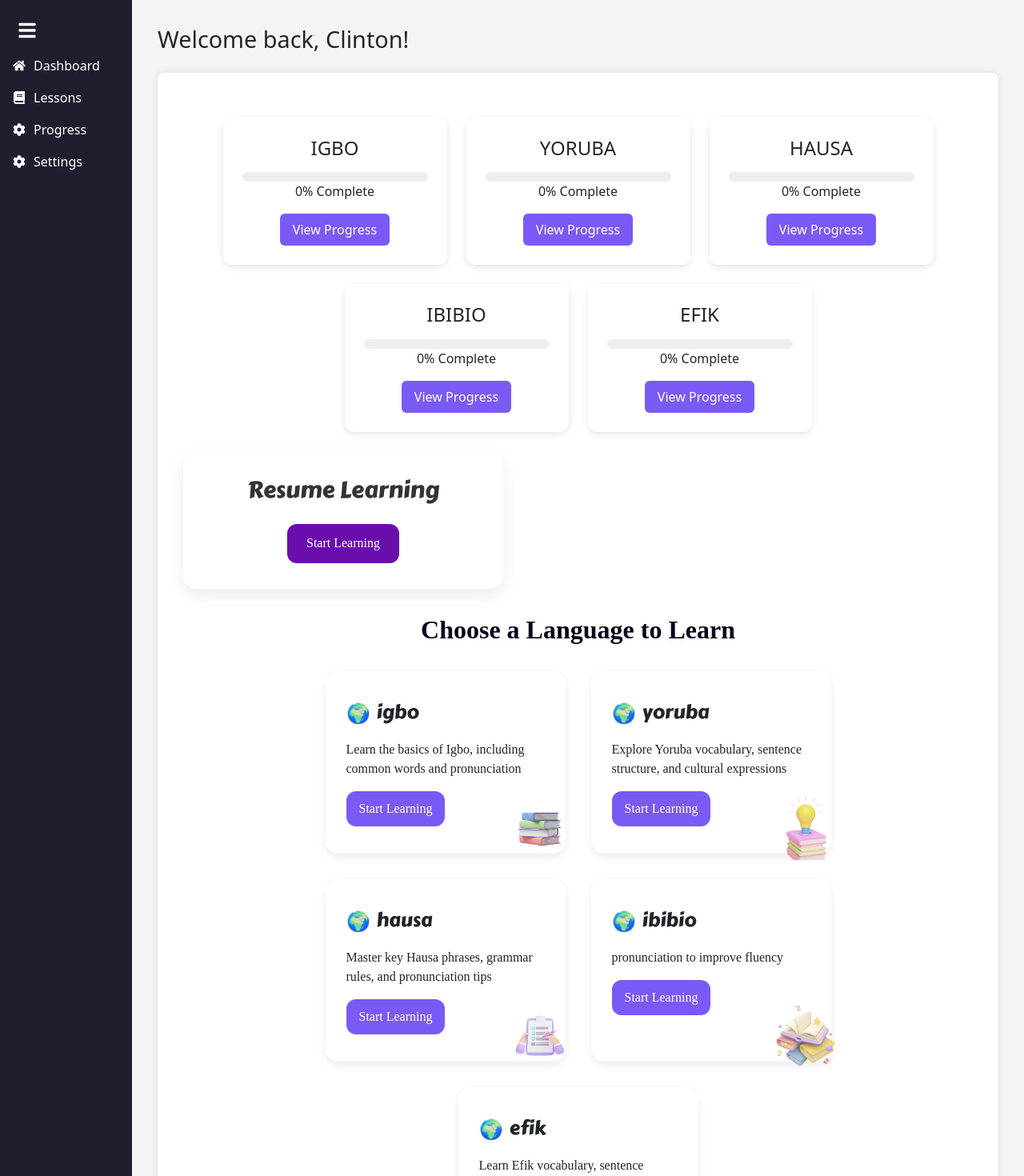
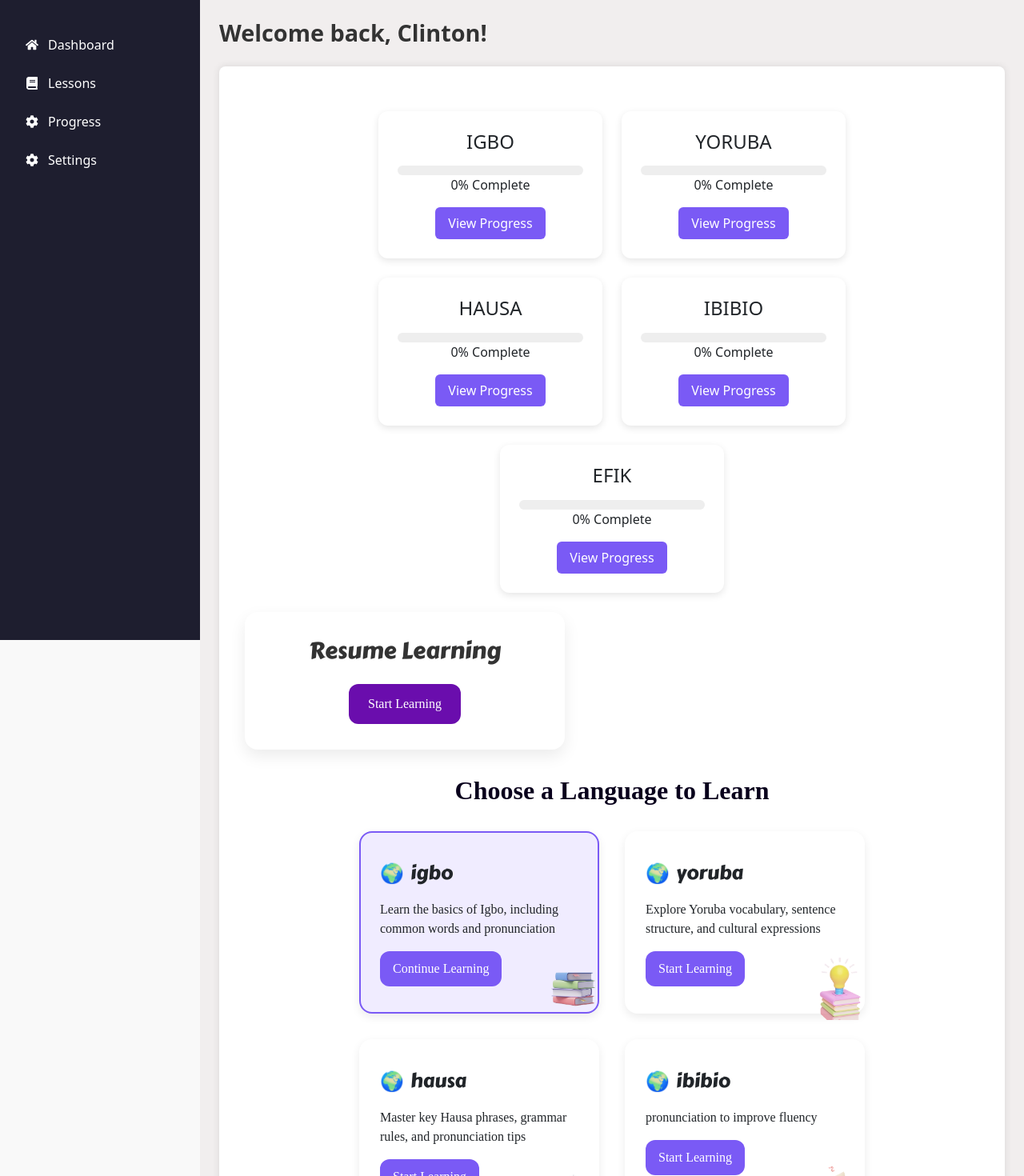
Before and after one commit to JoyEmma12/joy-pro, a React (Vite) app in the folder my_final_year_project/: page /dashboard in a window 1280 px wide. Shown: the top 1470 px of the page at 80% size. Built offline with nearby package versions, Linux system fonts and the light colour scheme; a web font is replaced by a local one.

Commit message:
dashboard styles updated

```diff
--- a/my_final_year_project/src/components/Dashboard/Dashboard.css
+++ b/my_final_year_project/src/components/Dashboard/Dashboard.css
@@ -1,19 +1,31 @@
+/* --- Main Container --- */
 .dashboard-container {
   display: flex;
   width: 100%;
   min-height: 100vh;
+  background-color: #f9f9f9;
+}
+
+.dashboard-container {
+  display: flex;
+  width: 100%;
+  min-height: 100vh;
+  background-color: #f9f9f9;
 }
 
 .dashboard-main {
-  flex-grow: 1;
-  padding: 2rem;
-  background-color: #f4f4f4;
-  transition: all 0.3s ease-in-out;
+  flex: 1;
+  padding: 1.5rem;
+  background: #f1eeee;
+  overflow-x: hidden;
+  min-height: 100vh;
 }
 
 .greetings {
   font-size: 1.8rem;
   margin-bottom: 1.5rem;
+  font-weight: 600;
+  color: #333;
 }
 
 .content-box {
@@ -29,12 +41,48 @@
     flex-direction: column;
   }
 
+  .dashboard-main {
+    padding: 1rem;
+  }
+}
+
+
+/* --- Dashboard Main Content --- */
+.dashboard-main {
+  /* flex: 1; */
+  padding: 1.5rem;
+  min-height: 100vh;
+  /* overflow-x: hidden; */
+  background: #f1eeee;
+}
+
+.greetings {
+  font-size: 1.8rem;
+  margin-bottom: 1.5rem;
+  font-weight: 600;
+  color: #333;
+}
+
+.content-box {
+  background: white;
+  padding: 2rem;
+  border-radius: 8px;
+  box-shadow: 0 0 10px rgba(0, 0, 0, 0.1);
+}
+
+/* --- Responsive --- */
+@media (max-width: 768px) {
+  .dashboard-container {
+    flex-direction: column;
+  }
+
   .sidebar {
     width: 100%;
     flex-direction: row;
-    display: flex;
+    align-items: center;
     justify-content: space-between;
-    align-items: center;
+    padding: 1rem;
+    height: auto;
   }
 
   .sidebar.collapsed {
--- a/my_final_year_project/src/components/Dashboard/Dashboard.jsx
+++ b/my_final_year_project/src/components/Dashboard/Dashboard.jsx
@@ -14,8 +14,10 @@ const Dashboard = () => {
   return (
     <div className="dashboard-container">
       <Sidebar collapsed={collapsed} toggleSidebar={toggleSidebar} />
+
       <div className="dashboard-main">
         <h2 className="greetings">Welcome back, Clinton!</h2>
+
         <div className="content-box">
           <DashboardProgress />
           <ResumeLearning />
--- a/my_final_year_project/src/components/Dashboard/LearningOptions.jsx
+++ b/my_final_year_project/src/components/Dashboard/LearningOptions.jsx
@@ -1,13 +1,16 @@
-import React, { useState } from "react";
+import React, { useEffect, useState } from "react";
 import { useNavigate } from "react-router-dom";
 import "./LearningOptions.css";
 import { Languages } from "../signup/Languages";
 
 const LearningOptions = () => {
   const navigate = useNavigate();
-  const [selectedLang, setSelectedLang] = useState(
-    localStorage.getItem("selectedLanguage") || ""
-  );
+  const [selectedLang, setSelectedLang] = useState("");
+
+  useEffect(() => {
+    const stored = localStorage.getItem("selectedLanguage");
+    setSelectedLang(stored || "Igbo"); // fallback to Igbo
+  }, []);
 
   const handleLanguageSelection = (language) => {
     localStorage.setItem("selectedLanguage", language);
@@ -16,10 +19,10 @@ const LearningOptions = () => {
   };
 
   const languageFlags = {
-    Igbo: "🇳🇬",
+    Igbo: "🟢",
     Yoruba: "🟣",
     Hausa: "🟤",
-    Efik: "🟠",
+    Efik: "🔴",
     Ibibio: "🔵",
   };
 
@@ -27,12 +30,14 @@ const LearningOptions = () => {
     <div className="LearningOptions-container">
       <h3>Choose a Language to Learn</h3>
       <div className="options-container">
-        {Languages.map(({ id, language, text, image }) => (
+        {Languages.map(({ id, language, text, image }) => {
+          const isActive =
+            selectedLang.toLowerCase() === language.toLowerCase();
+
+          return (
             <div
               key={id}
-            className={`lang-container ${
-              selectedLang === language ? "active-lang" : ""
-            }`}>
+              className={`lang-container ${isActive ? "active-lang" : ""}`}>
               <div className="lang-header">
                 <span className="flag">{languageFlags[language] || "🌍"}</span>
                 <h4>{language}</h4>
@@ -41,13 +46,12 @@ const LearningOptions = () => {
               <button
                 className="startLearning-btn"
                 onClick={() => handleLanguageSelection(language)}>
-              {selectedLang === language
-                ? "Continue Learning"
-                : "Start Learning"}
+                {isActive ? "Continue Learning" : "Start Learning"}
               </button>
               <img src={image} alt={language} className="lang-img" />
             </div>
-        ))}
+          );
+        })}
       </div>
     </div>
   );
--- a/my_final_year_project/src/components/Dashboard/Sidebar.css
+++ b/my_final_year_project/src/components/Dashboard/Sidebar.css
@@ -1,35 +1,67 @@
-.sidebar {
+.sidebar-wrapper {
+  background-color: #1e1e2f;
+  height: 100vh;
   width: 250px;
-  background-color: #1e1e2f;
-  color: #fff;
-  min-height: 100vh;
-  padding: 1rem;
-  transition: all 0.3s ease-in-out;
+  transition: width 0.3s ease-in-out;
+  overflow: hidden;
+  position: relative;
 }
 
-.sidebar.collapsed {
+.sidebar-wrapper.collapsed {
   width: 70px;
 }
 
-.toggle-btn {
-  background: none;
+.sidebar-toggle {
+  position: absolute;
+  top: 1rem;
+  right: -2.5rem;
+  background-color: #1e1e2f;
   border: none;
   color: #fff;
   font-size: 1.5rem;
-  margin-bottom: 1rem;
   cursor: pointer;
+  z-index: 1001;
+}
+
+.sidebar {
+  padding: 2rem 1rem;
+  display: flex;
+  flex-direction: column;
+  height: 100%;
 }
 
 .sidebar-link {
   display: flex;
   align-items: center;
-  gap: 10px;
-  margin-bottom: 1rem;
+  gap: 12px;
+  padding: 0.75rem 1rem;
   color: #fff;
   text-decoration: none;
-  transition: color 0.3s;
+  transition: background-color 0.2s ease;
 }
 
 .sidebar-link:hover {
-  color: #ccc;
+  background-color: #2e2e48;
+  border-radius: 8px;
 }
+
+/* Mobile Responsiveness */
+@media (max-width: 768px) {
+  .sidebar-wrapper {
+    position: fixed;
+    top: 0;
+    left: 0;
+    height: 100vh;
+    z-index: 999;
+    background-color: #1e1e2f;
+  }
+
+  .sidebar-wrapper.collapsed {
+    width: 0;
+  }
+
+  .sidebar-toggle {
+    top: 1rem;
+    left: 1rem;
+  }
+}
--- a/my_final_year_project/src/components/Dashboard/Sidebar.jsx
+++ b/my_final_year_project/src/components/Dashboard/Sidebar.jsx
@@ -5,24 +5,31 @@ import "./Sidebar.css";
 
 const Sidebar = ({ collapsed, toggleSidebar }) => {
   return (
-    <div className={`sidebar ${collapsed ? "collapsed" : ""}`}>
-      <button className="toggle-btn" onClick={toggleSidebar}>
+    <div className={`sidebar-wrapper ${collapsed ? "collapsed" : ""}`}>
+      <button className="sidebar-toggle" onClick={toggleSidebar}>
         <FaBars />
       </button>
-      <nav>
+
+      <div className="sidebar">
+        <nav className="nav-links">
           <Link to="/" className="sidebar-link">
-          <FaHome /> {!collapsed && <span>Dashboard</span>}
+            <FaHome />
+            {!collapsed && <span>Dashboard</span>}
           </Link>
           <Link to="/lessons" className="sidebar-link">
-          <FaBook /> {!collapsed && <span>Lessons</span>}
+            <FaBook />
+            {!collapsed && <span>Lessons</span>}
           </Link>
           <Link to="/progress" className="sidebar-link">
-          <FaCog /> {!collapsed && <span>Progress</span>}
+            <FaCog />
+            {!collapsed && <span>Progress</span>}
           </Link>
           <Link to="/settings" className="sidebar-link">
-          <FaCog /> {!collapsed && <span>Settings</span>}
+            <FaCog />
+            {!collapsed && <span>Settings</span>}
           </Link>
         </nav>
+      </div>
     </div>
   );
 };
```
Lines whose indentation alone changed are shown as unchanged.
